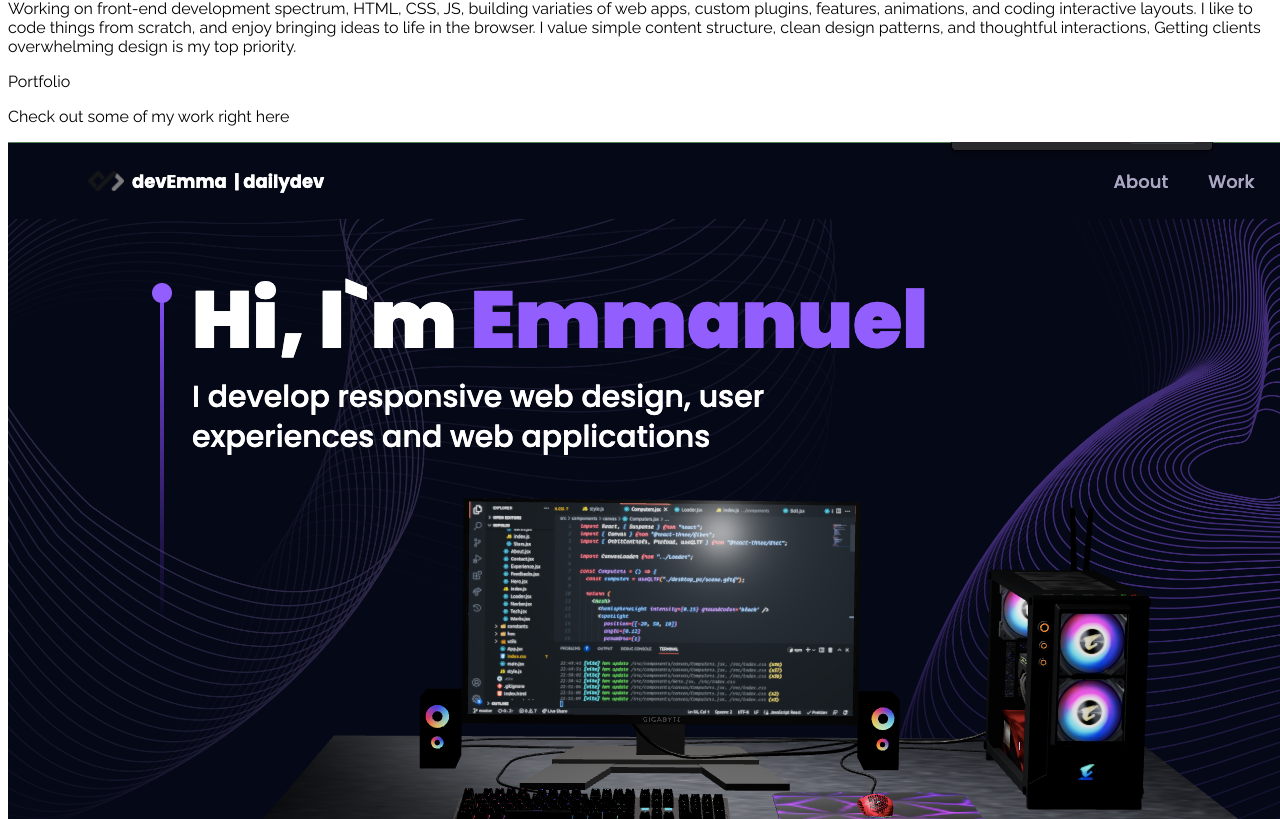
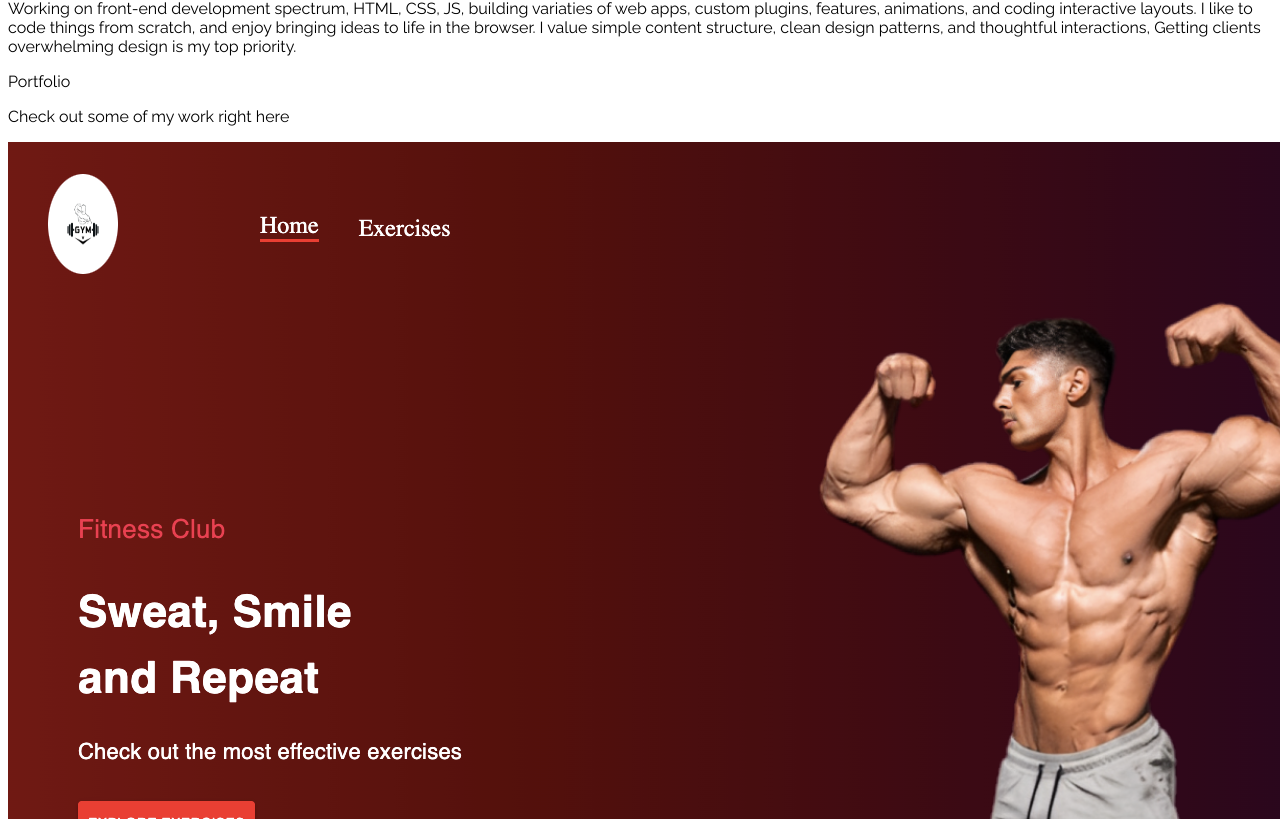
Before and after one commit to kehsee11/kenzo, a React (Create React App) app: page / in a window 1280 px wide. Shown: the part 1041-1860 px from the top of the page. Built offline with nearby package versions, Linux system fonts and the light colour scheme; the HTML template or start-up script is replaced by a standard one.

Commit message:
project image updated

```diff
--- a/src/components/Portfolio.jsx
+++ b/src/components/Portfolio.jsx
@@ -1,5 +1,5 @@
 import React from "react"
-import myPortfolio from "../assets/portfolio/3d-portfolio.png";
+import fitnessApp from "../assets/portfolio/fitness-app.png";
 import chatApp from "../assets/portfolio/chatApp.png"
 import movieLand from "../assets/portfolio/movieLand.png"
 import randomQuote from "../assets/portfolio/randomQuote.png"
@@ -13,9 +13,9 @@ const Portfolio = () => {
      const portfolio = [
           {
                id: 1,
-               src: myPortfolio,
-               link: "https://github.com/Hemazyn/3D-Portfolio-Website-Threejs",
-               view: "https://github.com/Hemazyn/3D-Portfolio-Website-Threejs"
+               src: fitnessApp,
+               link: "https://github.com/Hemazyn/fitness-app",
+               view: "https://devemma-exercise.netlify.app/"
           }, {
                id: 2,
                src: chatApp,
```
